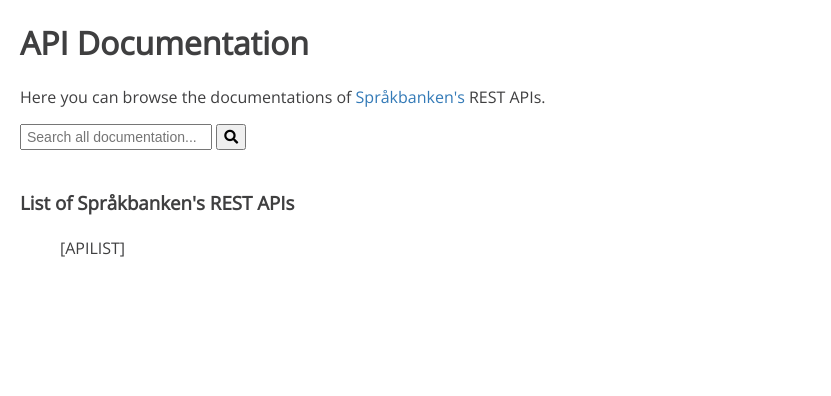
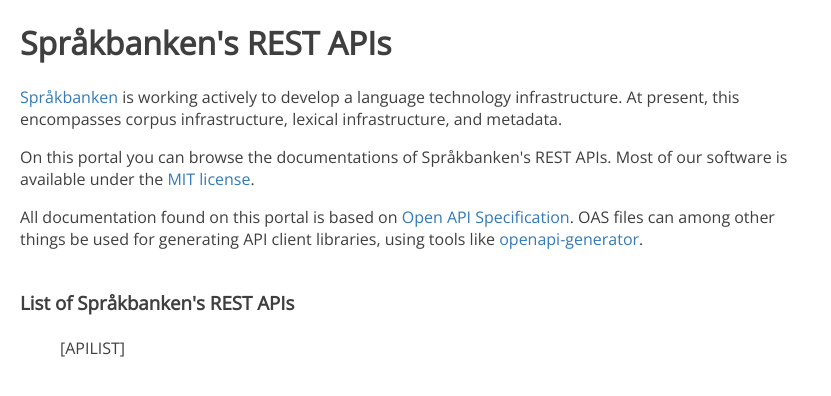
Before and after one commit to spraakbanken/sb-api-doc, a website: page oas_to_html/static/index.html in a window 1280 px wide. Shown: the whole page, without its empty margins (0-831 px from the left). Drawn offline with nearby package versions, Linux system fonts and the light colour scheme.

Commit message:
add text for portal

```diff
--- a/oas_to_html/static/index.html
+++ b/oas_to_html/static/index.html
@@ -11,14 +11,22 @@
   </head>
   <body>
     <h1>
-      API Documentation
+      Språkbanken's REST APIs
     </h1>
-
     <p>
-      Here you can browse the documentations of <a href="https://spraakbanken.gu.se/eng">Språkbanken's</a> REST APIs.
+      <a href="https://spraakbanken.gu.se/eng">Språkbanken</a> is working actively to develop a language technology infrastructure.
+      At present, this encompasses corpus infrastructure, lexical infrastructure, and metadata.
     </p>
-
-    <div class="search-container">
+    <p>
+      On this portal you can browse the documentations of Språkbanken's REST APIs.
+      Most of our software is available under the <a href="https://opensource.org/licenses/MIT">MIT license</a>.
+    </p>
+    <p>
+      All documentation found on this portal is based on <a href="https://github.com/OAI/OpenAPI-Specification">Open API Specification</a>.
+      OAS files can among other things be used for generating API client libraries, using tools like
+      <a href="https://github.com/openapitools/openapi-generator">openapi-generator</a>.
+    </p>
+    <div class="search-container" style="display: none;">
       <form action="">
         <input type="text" placeholder="Search all documentation..." name="search">
         <button type="submit"><i class="fa fa-search"></i></button>
--- a/oas_to_html/static/styles.css
+++ b/oas_to_html/static/styles.css
@@ -3,6 +3,7 @@
   font-family: 'Open Sans', sans-serif;
   color: #3f3f40;
   margin: 20px;
+  max-width: 800px;
 }
 
 a, a:link, a:visited, a:hover, a:focus, a:active{
```
